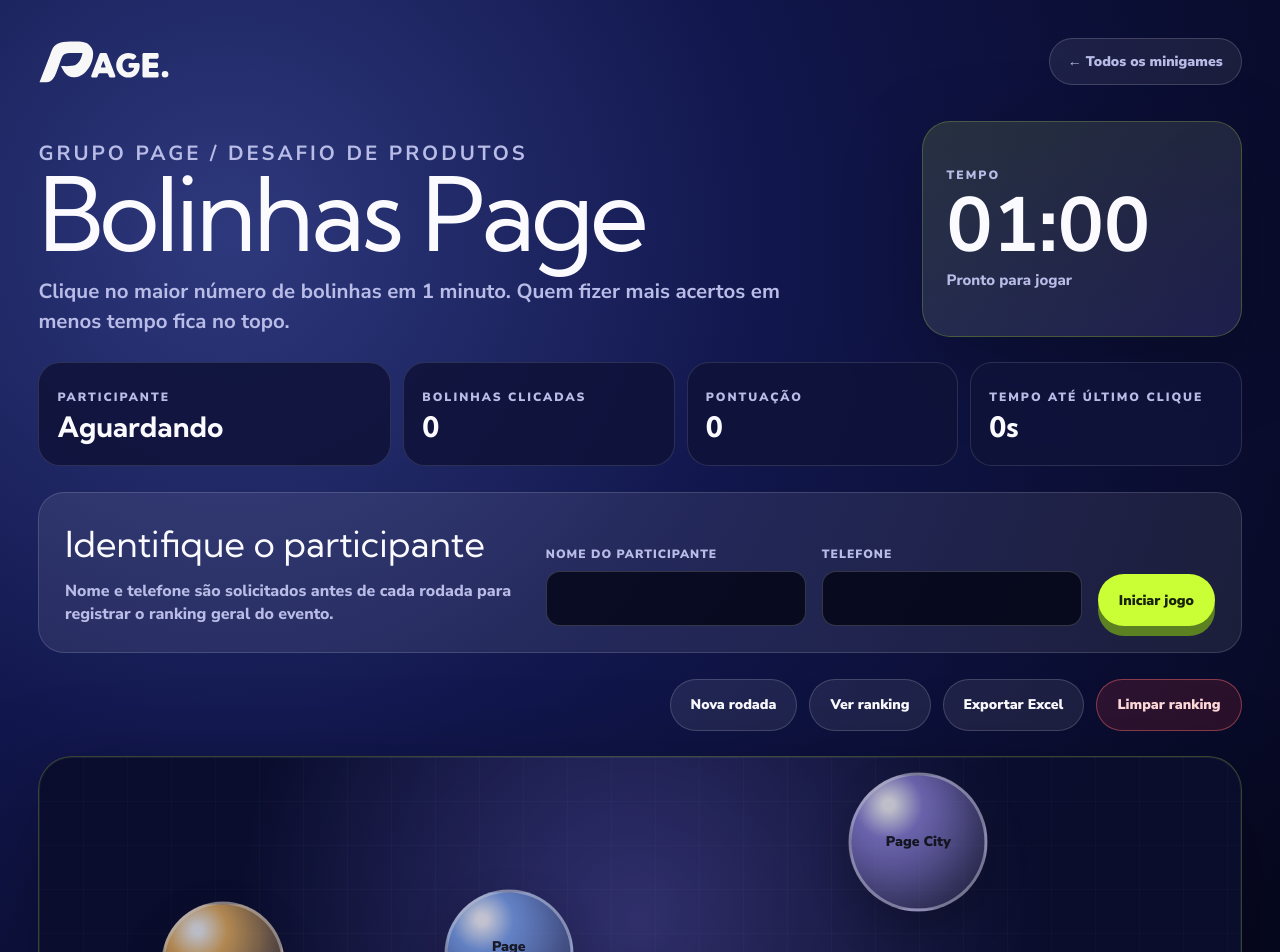
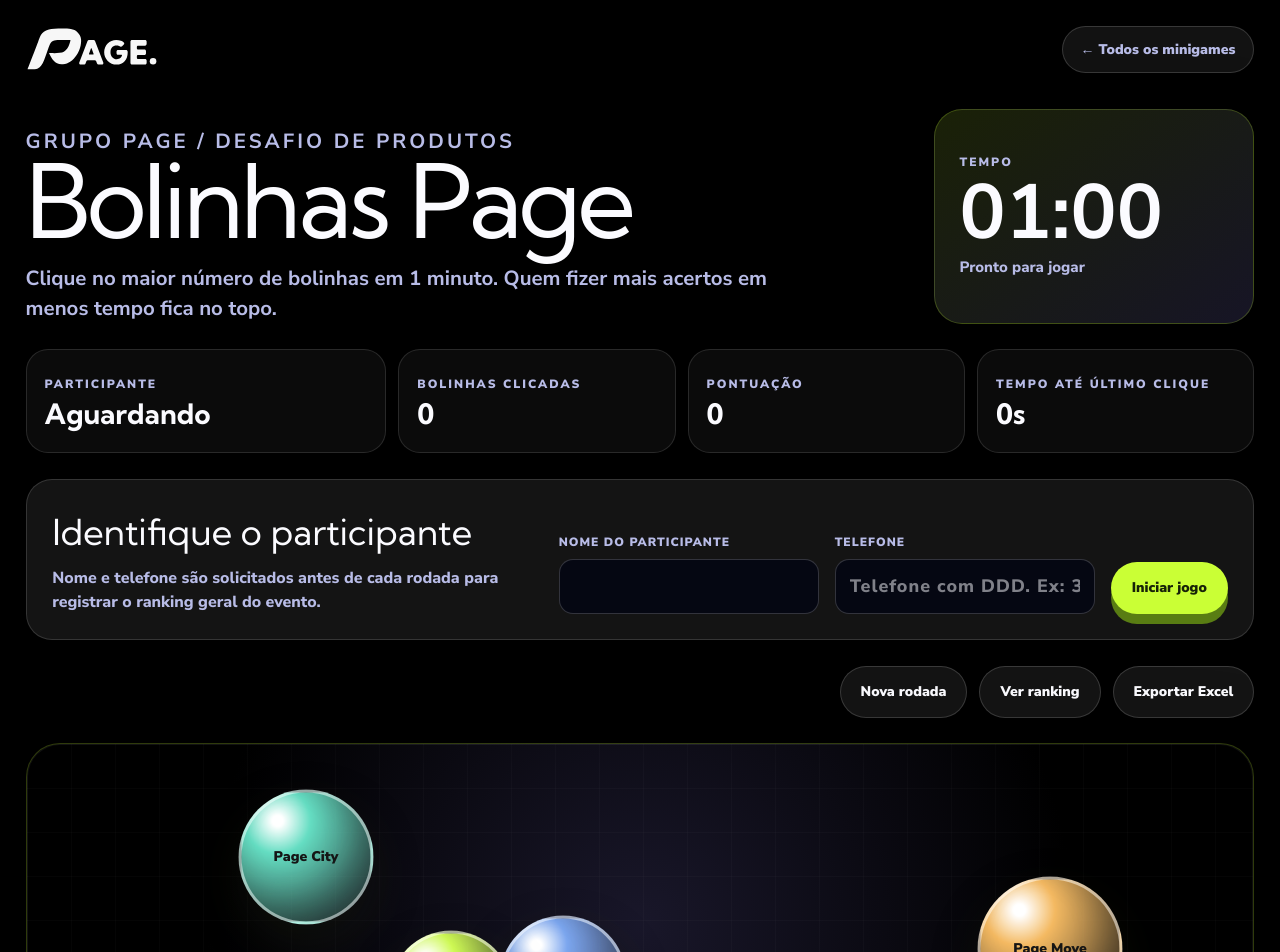
Before and after one commit to LoanTriforce/page-games, a Next.js app: page /minigames/bolinhas-page in a window 1280 px wide. Shown: the top 952 px of the page. Built offline with nearby package versions, Linux system fonts and the light colour scheme; no server answers; the database is empty.

Commit message:
feat: ajusta bolinhas para reflexo e limpeza via script

```diff
--- a/app/minigames/bolinhas-page/bolinhas-game.tsx
+++ b/app/minigames/bolinhas-page/bolinhas-game.tsx
@@ -7,7 +7,6 @@
   BUBBLES_RANKING_POLL_INTERVAL_MS,
   BUBBLES_ROUND_DURATION_MS,
   calculateBubblesScore,
-  clearBubblesRanking,
   downloadBubblesRankingSpreadsheet,
   formatBubblesDuration,
   formatBubblesResult,
@@ -17,7 +16,6 @@
   isValidBubblesPhone,
   loadBubblesPlayer,
   loadBubblesRanking,
-  normalizeBubblesPhone,
   saveBubblesPlayer,
   saveBubblesResult,
   sanitizeBubblesName,
@@ -32,8 +30,6 @@
   product: ProductName;
   x: number;
   y: number;
-  vx: number;
-  vy: number;
   size: number;
   color: string;
 };
@@ -55,8 +51,6 @@
     product: BUBBLES_PRODUCTS[index % BUBBLES_PRODUCTS.length],
     x: 12 + Math.random() * 76,
     y: 14 + Math.random() * 72,
-    vx: (Math.random() > 0.5 ? 1 : -1) * (7 + Math.random() * 8),
-    vy: (Math.random() > 0.5 ? 1 : -1) * (6 + Math.random() * 9),
     size: 118 + Math.round(Math.random() * 28),
     color: BUBBLE_COLORS[index % BUBBLE_COLORS.length],
   };
@@ -73,8 +67,6 @@
     product: BUBBLES_PRODUCTS[Math.floor(Math.random() * BUBBLES_PRODUCTS.length)],
     x: 12 + Math.random() * 76,
     y: 14 + Math.random() * 72,
-    vx: (Math.random() > 0.5 ? 1 : -1) * (8 + Math.random() * 10),
-    vy: (Math.random() > 0.5 ? 1 : -1) * (7 + Math.random() * 10),
     color: BUBBLE_COLORS[Math.floor(Math.random() * BUBBLE_COLORS.length)],
   };
 }
@@ -192,34 +184,11 @@
     if (phase !== "playing") return;
 
     let frame = 0;
-    let previous = performance.now();
-
     const tick = (now: number) => {
       currentTimeRef.current = now;
       const remaining = Math.max(0, BUBBLES_ROUND_DURATION_MS - (now - startTimeRef.current));
-      const deltaSeconds = Math.min(0.05, (now - previous) / 1000);
-      previous = now;
 
       setRemainingMs(remaining);
-      setBubbles((current) => current.map((bubble) => {
-        let nextX = bubble.x + bubble.vx * deltaSeconds;
-        let nextY = bubble.y + bubble.vy * deltaSeconds;
-        let nextVx = bubble.vx;
-        let nextVy = bubble.vy;
-        const radius = Math.max(7, Math.min(12, bubble.size / 12));
-
-        if (nextX < radius || nextX > 100 - radius) {
-          nextX = Math.min(100 - radius, Math.max(radius, nextX));
-          nextVx = -nextVx;
-        }
-        if (nextY < radius || nextY > 100 - radius) {
-          nextY = Math.min(100 - radius, Math.max(radius, nextY));
-          nextVy = -nextVy;
-        }
-
-        return { ...bubble, x: nextX, y: nextY, vx: nextVx, vy: nextVy };
-      }));
-
       if (remaining <= 0) {
         finishRound();
         return;
@@ -234,14 +203,14 @@
 
   function startGame() {
     const cleanName = sanitizeBubblesName(name);
-    const cleanPhone = normalizeBubblesPhone(phone);
+    const cleanPhone = phone.trim();
 
     if (!cleanName) {
       setError("Informe o nome do participante.");
       return;
     }
     if (!isValidBubblesPhone(cleanPhone)) {
-      setError("Informe um telefone brasileiro válido.");
+      setError("Informe um telefone com DDD contendo apenas números, com 10 ou 11 dígitos. Ex: 34999999999.");
       return;
     }
 
@@ -294,19 +263,6 @@
     setBubbles((current) => current.map((bubble) => bubble.id === bubbleId ? repositionBubble(bubble) : bubble));
   }
 
-  async function handleClearRanking() {
-    const confirmed = window.confirm("Tem certeza que deseja apagar todo o ranking de Bolinhas Page? Esta ação não poderá ser desfeita.");
-    if (!confirmed) return;
-
-    try {
-      await clearBubblesRanking();
-      setRanking([]);
-      setMessage("Ranking limpo com sucesso.");
-    } catch {
-      setMessage("Não foi possível limpar o ranking geral agora.");
-    }
-  }
-
   function handleExportRanking() {
     if (ranking.length === 0) {
       setMessage("Não existem participantes para exportar.");
@@ -346,7 +302,7 @@
             <p>Nome e telefone são solicitados antes de cada rodada para registrar o ranking geral do evento.</p>
           </div>
           <label>Nome do participante<input value={name} onChange={(event) => setName(event.target.value)} maxLength={40} autoComplete="name" /></label>
-          <label>Telefone<input value={phone} onChange={(event) => setPhone(event.target.value)} inputMode="tel" maxLength={16} autoComplete="tel" /></label>
+          <label>Telefone<input value={phone} onChange={(event) => setPhone(event.target.value)} inputMode="numeric" maxLength={11} autoComplete="tel" pattern="[0-9]*" placeholder="Telefone com DDD. Ex: 34999999999" /></label>
           {error && <p className="bubbles-error" role="alert">{error}</p>}
           <button className="bubbles-primary" onClick={startGame} type="button">Iniciar jogo</button>
         </div>
@@ -356,7 +312,6 @@
         <button className="bubbles-secondary" onClick={prepareNewRound} type="button">Nova rodada</button>
         <Link className="bubbles-secondary" href="/minigames/bolinhas-page/ranking">Ver ranking</Link>
         <button className="bubbles-secondary" onClick={handleExportRanking} type="button">Exportar Excel</button>
-        <button className="bubbles-danger" onClick={handleClearRanking} type="button">Limpar ranking</button>
       </div>
 
       {message && <p className="bubbles-message" role="status">{message}</p>}
--- a/app/minigames/bolinhas-page/bolinhas-ranking-service.ts
+++ b/app/minigames/bolinhas-page/bolinhas-ranking-service.ts
@@ -88,8 +88,7 @@
 }
 
 export function isValidBubblesPhone(phone: string) {
-  const normalized = normalizeBubblesPhone(phone);
-  return /^[1-9]{2}(?:9\d{8}|[2-9]\d{7})$/.test(normalized);
+  return /^\d{10,11}$/.test(phone) && /^[1-9]{2}/.test(phone);
 }
 
 export function formatBubblesDuration(ms: number) {
@@ -209,21 +208,6 @@
 
   const entries = await loadBubblesRanking();
   return { entries, position: entries.findIndex((entry) => entry.id === id) + 1, saved: response.ok };
-}
-
-export async function clearBubblesRanking() {
-  const config = getSupabaseConfig();
-  const response = await fetch(`${config.supabaseUrl}/rest/v1/rpc/clear_bubbles_rankings`, {
-    method: "POST",
-    headers: {
-      ...getSupabaseHeaders(),
-      Accept: "application/json",
-      "Content-Type": "application/json",
-    },
-    body: "{}",
-  });
-
-  if (!response.ok) throw new Error("Não foi possível limpar o ranking geral.");
 }
 
 export function saveBubblesPlayer(name: string, phone: string) {
--- a/app/minigames/bolinhas-page/bolinhas-style.css
+++ b/app/minigames/bolinhas-page/bolinhas-style.css
@@ -1,4 +1,4 @@
-.bubbles-page { --bubbles-bg: #060820; --bubbles-panel: rgba(15, 19, 58, .88); --bubbles-line: rgba(202, 255, 53, .2); --bubbles-lime: #caff35; --bubbles-purple: #8b7fe8; --bubbles-text: #fbfbff; --bubbles-muted: #b8bce7; min-height: 100svh; padding: clamp(22px, 3vw, 42px); color: var(--bubbles-text); background: radial-gradient(circle at 18% 16%, #2e397d 0, #11164c 34%, #060820 78%); overflow-x: hidden; }
+.bubbles-page { --bubbles-bg: #000; --bubbles-panel: rgba(12, 12, 12, .92); --bubbles-line: rgba(202, 255, 53, .2); --bubbles-lime: #caff35; --bubbles-purple: #8b7fe8; --bubbles-text: #fbfbff; --bubbles-muted: #b8bce7; width: 100%; min-height: 100svh; padding: clamp(18px, 2vw, 34px); color: var(--bubbles-text); background: #000; overflow-x: hidden; }
 .bubbles-header { max-width: 1480px; margin: 0 auto clamp(20px, 3vw, 36px); display: flex; justify-content: space-between; align-items: center; gap: 22px; }
 .bubbles-back { min-height: 44px; display: inline-flex; align-items: center; justify-content: center; padding: 12px 18px; border: 1px solid rgba(255,255,255,.16); border-radius: 999px; color: var(--bubbles-muted); background: rgba(255,255,255,.07); font-size: 14px; font-weight: 900; }
 .bubbles-back:hover { color: var(--bubbles-text); border-color: var(--bubbles-lime); background: rgba(255,255,255,.12); }
@@ -21,18 +21,16 @@
 .bubbles-start-panel input { min-height: 52px; border: 1px solid rgba(255,255,255,.18); border-radius: 14px; padding: 13px 14px; background: rgba(2,4,19,.78); color: var(--bubbles-text); font: inherit; font-size: 18px; font-weight: 800; outline: none; }
 .bubbles-start-panel input:focus-visible { outline: 3px solid var(--bubbles-lime); outline-offset: 3px; }
 .bubbles-error { grid-column: 1 / -1; margin: 0; padding: 12px 14px; border-radius: 14px; color: #ffd9d9; background: rgba(255,78,78,.16); font-weight: 900; }
-.bubbles-primary, .bubbles-secondary, .bubbles-danger { min-height: 52px; display: inline-flex; align-items: center; justify-content: center; border: 1px solid transparent; border-radius: 999px; padding: 13px 20px; font: inherit; font-size: 14px; font-weight: 1000; cursor: pointer; transition: transform .18s ease, border-color .18s ease, background .18s ease, color .18s ease; }
+.bubbles-primary, .bubbles-secondary { min-height: 52px; display: inline-flex; align-items: center; justify-content: center; border: 1px solid transparent; border-radius: 999px; padding: 13px 20px; font: inherit; font-size: 14px; font-weight: 1000; cursor: pointer; transition: transform .18s ease, border-color .18s ease, background .18s ease, color .18s ease; }
 .bubbles-primary { background: var(--bubbles-lime); color: #172208; box-shadow: 0 10px 0 rgba(126, 181, 19, .65); }
 .bubbles-primary:hover { transform: translateY(-2px); }
 .bubbles-secondary { color: var(--bubbles-text); border-color: rgba(255,255,255,.16); background: rgba(255,255,255,.08); }
 .bubbles-secondary:hover { border-color: var(--bubbles-lime); background: rgba(255,255,255,.14); }
-.bubbles-danger { color: #ffd9d9; border-color: rgba(255,112,112,.45); background: rgba(255,58,58,.14); }
-.bubbles-danger:hover { color: #fff; border-color: rgba(255,112,112,.9); background: rgba(255,58,58,.24); }
 .bubbles-actions, .bubbles-ranking-actions { display: flex; justify-content: flex-end; flex-wrap: wrap; gap: 12px; }
 .bubbles-message { margin: 0; padding: 14px 18px; border: 1px solid rgba(255,255,255,.14); border-radius: 18px; color: var(--bubbles-muted); background: rgba(255,255,255,.08); font-size: 16px; font-weight: 900; }
-.bubbles-arena { position: relative; height: clamp(470px, 58vh, 680px); min-height: 430px; border: 1px solid rgba(202,255,53,.23); border-radius: 34px; background: radial-gradient(circle at 50% 35%, rgba(139,127,232,.28), rgba(10,13,44,.96) 60%); overflow: hidden; box-shadow: inset 0 0 0 1px rgba(255,255,255,.06), 0 34px 100px rgba(0,0,0,.35); }
+.bubbles-arena { position: relative; height: clamp(520px, 64vh, 760px); min-height: 460px; border: 1px solid rgba(202,255,53,.23); border-radius: 34px; background: radial-gradient(circle at 50% 35%, rgba(139,127,232,.18), rgba(0,0,0,.98) 62%); overflow: hidden; box-shadow: inset 0 0 0 1px rgba(255,255,255,.06), 0 34px 100px rgba(0,0,0,.35); }
 .bubbles-arena-grid { position: absolute; inset: 0; opacity: .28; background-image: linear-gradient(rgba(255,255,255,.08) 1px, transparent 1px), linear-gradient(90deg, rgba(255,255,255,.08) 1px, transparent 1px); background-size: 44px 44px; }
-.bubbles-ball { position: absolute; width: var(--bubble-size); height: var(--bubble-size); transform: translate(-50%, -50%); border: 3px solid rgba(255,255,255,.48); border-radius: 999px; background: radial-gradient(circle at 28% 22%, #fff 0 4%, var(--bubble-color) 24%, rgba(255,255,255,.1) 100%); color: #151515; box-shadow: 0 18px 45px rgba(0,0,0,.32), inset -14px -18px 30px rgba(0,0,0,.17); cursor: pointer; touch-action: manipulation; }
+.bubbles-ball { position: absolute; width: var(--bubble-size); height: var(--bubble-size); transform: translate(-50%, -50%); border: 3px solid rgba(255,255,255,.48); border-radius: 999px; background: radial-gradient(circle at 28% 22%, #fff 0 4%, var(--bubble-color) 24%, rgba(255,255,255,.1) 100%); color: #151515; box-shadow: 0 18px 45px rgba(0,0,0,.32), inset -14px -18px 30px rgba(0,0,0,.17); cursor: pointer; touch-action: manipulation; animation: bubbles-pop .22s ease both, bubbles-pulse 1.8s ease-in-out infinite; }
 .bubbles-ball:disabled { cursor: default; filter: grayscale(.18); opacity: .72; }
 .bubbles-ball span { width: 100%; height: 100%; display: flex; align-items: center; justify-content: center; padding: 16px; text-align: center; font-size: clamp(14px, 1vw, 18px); line-height: 1.06; font-weight: 1000; text-wrap: balance; }
 .bubbles-ball:not(:disabled):hover { z-index: 3; transform: translate(-50%, -50%) scale(1.06); }
@@ -51,7 +49,7 @@
 .bubbles-ranking-preview span, .bubbles-ranking-preview em { color: var(--bubbles-muted); font-style: normal; font-weight: 900; }
 .bubbles-ranking-preview strong { overflow-wrap: anywhere; }
 .bubbles-ranking-preview p, .bubbles-ranking-empty { margin: 0; padding: 24px; color: var(--bubbles-muted); font-size: 18px; font-weight: 850; }
-.bubbles-ranking-shell { background: radial-gradient(circle at 18% 10%, #253782 0, #10164a 34%, #060820 78%); }
+.bubbles-ranking-shell { background: #000; }
 .bubbles-ranking-heading { display: grid; grid-template-columns: 1fr auto; align-items: end; gap: 10px 24px; }
 .bubbles-ranking-heading span { grid-column: 2; grid-row: 1 / 3; color: var(--bubbles-muted); font-weight: 900; }
 .bubbles-ranking-table-wrap { border: 1px solid rgba(255,255,255,.13); border-radius: 26px; background: rgba(255,255,255,.07); overflow: hidden; }
@@ -74,13 +72,15 @@
   .bubbles-header, .bubbles-actions, .bubbles-ranking-actions, .bubbles-ranking-preview > div { align-items: stretch; flex-direction: column; }
   .bubbles-stats { grid-template-columns: 1fr; }
   .bubbles-start-panel { padding: 16px; }
-  .bubbles-primary, .bubbles-secondary, .bubbles-danger { width: 100%; }
+  .bubbles-primary, .bubbles-secondary { width: 100%; }
   .bubbles-arena { min-height: 390px; }
   .bubbles-ball { width: calc(var(--bubble-size) * .82); height: calc(var(--bubble-size) * .82); }
   .bubbles-ranking-preview li { grid-template-columns: 48px minmax(0, 1fr); }
   .bubbles-ranking-preview em { grid-column: 2; }
 }
 @media (prefers-reduced-motion: reduce) {
-  .bubbles-primary, .bubbles-secondary, .bubbles-danger, .bubbles-ball { transition: none; }
+  .bubbles-primary, .bubbles-secondary, .bubbles-ball { animation: none; transition: none; }
   .bubbles-primary:hover, .bubbles-ball:not(:disabled):hover { transform: translate(-50%, -50%); }
 }
+@keyframes bubbles-pop { from { opacity: 0; transform: translate(-50%, -50%) scale(.72); } to { opacity: 1; transform: translate(-50%, -50%) scale(1); } }
+@keyframes bubbles-pulse { 0%, 100% { box-shadow: 0 18px 45px rgba(0,0,0,.32), inset -14px -18px 30px rgba(0,0,0,.17); } 50% { box-shadow: 0 22px 56px rgba(202,255,53,.18), inset -14px -18px 30px rgba(0,0,0,.17); } }
--- a/app/minigames/bolinhas-page/ranking/bolinhas-ranking-board.tsx
+++ b/app/minigames/bolinhas-page/ranking/bolinhas-ranking-board.tsx
@@ -4,7 +4,6 @@
 import { useEffect, useState } from "react";
 import {
   BUBBLES_RANKING_POLL_INTERVAL_MS,
-  clearBubblesRanking,
   downloadBubblesRankingSpreadsheet,
   formatBubblesDate,
   formatBubblesDuration,
@@ -50,19 +49,6 @@
     };
   }, []);
 
-  async function handleClearRanking() {
-    const confirmed = window.confirm("Tem certeza que deseja apagar todo o ranking de Bolinhas Page? Esta ação não poderá ser desfeita.");
-    if (!confirmed) return;
-
-    try {
-      await clearBubblesRanking();
-      setEntries([]);
-      setMessage("Ranking limpo com sucesso.");
-    } catch {
-      setMessage("Não foi possível limpar o ranking geral agora.");
-    }
-  }
-
   function handleExportRanking() {
     if (entries.length === 0) {
       setMessage("Não existem participantes para exportar.");
@@ -84,7 +70,6 @@
       <div className="bubbles-ranking-actions" aria-label="Ações do ranking">
         <Link className="bubbles-secondary" href="/minigames/bolinhas-page">Voltar para o jogo</Link>
         <button className="bubbles-secondary" onClick={handleExportRanking} type="button">Exportar Excel</button>
-        <button className="bubbles-danger" onClick={handleClearRanking} type="button">Limpar ranking</button>
       </div>
 
       {message && <p className="bubbles-message" role="status">{message}</p>}
--- a/app/minigames/bolinhas-page/ranking/page.tsx
+++ b/app/minigames/bolinhas-page/ranking/page.tsx
@@ -5,7 +5,7 @@
 
 export const metadata = {
   title: "Ranking Bolinhas Page | Page Games",
-  description: "Ranking local do jogo Bolinhas Page para eventos do Grupo Page.",
+  description: "Ranking global do jogo Bolinhas Page para eventos do Grupo Page.",
 };
 
 export default function BubblesRankingPage() {
--- a/package.json
+++ b/package.json
@@ -6,7 +6,8 @@
     "dev": "next dev --webpack",
     "build": "next build",
     "start": "next start",
-    "lint": "eslint"
+    "lint": "eslint",
+    "clear:bolinhas-ranking": "node scripts/clear-bolinhas-ranking.mjs"
   },
   "dependencies": {
     "next": "16.3.4",
--- /dev/null
+++ b/scripts/clear-bolinhas-ranking.mjs
@@ -0,0 +1,76 @@
+#!/usr/bin/env node
+import fs from "node:fs";
+import path from "node:path";
+import readline from "node:readline";
+
+function loadDotEnv(filePath) {
+  if (!fs.existsSync(filePath)) return;
+  const lines = fs.readFileSync(filePath, "utf8").split(/\r?\n/);
+
+  for (const line of lines) {
+    const trimmed = line.trim();
+    if (!trimmed || trimmed.startsWith("#")) continue;
+    const separator = trimmed.indexOf("=");
+    if (separator === -1) continue;
+    const key = trimmed.slice(0, separator).trim();
+    const value = trimmed.slice(separator + 1).trim().replace(/^['"]|['"]$/g, "");
+    if (!process.env[key]) process.env[key] = value;
+  }
+}
+
+function ask(question) {
+  const rl = readline.createInterface({ input: process.stdin, output: process.stdout });
+  return new Promise((resolve) => {
+    rl.question(question, (answer) => {
+      rl.close();
+      resolve(answer);
+    });
+  });
+}
+
+async function main() {
+  loadDotEnv(path.join(process.cwd(), ".env.local"));
+
+  const supabaseUrl = process.env.NEXT_PUBLIC_SUPABASE_URL?.replace(/\/$/, "");
+  const serviceKey = process.env.SUPABASE_SERVICE_ROLE_KEY || process.env.SUPABASE_SECRET_KEY;
+
+  if (!supabaseUrl) {
+    throw new Error("NEXT_PUBLIC_SUPABASE_URL não foi encontrado no ambiente ou no .env.local.");
+  }
+  if (!serviceKey) {
+    throw new Error("Defina SUPABASE_SERVICE_ROLE_KEY no Git Bash antes de limpar o ranking de bolinhas.");
+  }
+
+  console.log("Este comando limpa somente o ranking global do jogo Bolinhas Page.");
+  console.log("Tabela alvo: public.bubbles_rankings");
+  console.log("O ranking do caça-palavras não será alterado.\n");
+
+  const confirmation = await ask("Digite LIMPAR para confirmar: ");
+  if (confirmation !== "LIMPAR") {
+    console.log("Operação cancelada. Nenhum dado foi apagado.");
+    return;
+  }
+
+  const response = await fetch(`${supabaseUrl}/rest/v1/bubbles_rankings?id=not.is.null`, {
+    method: "DELETE",
+    headers: {
+      apikey: serviceKey,
+      Authorization: `Bearer ${serviceKey}`,
+      Prefer: "return=representation",
+      Accept: "application/json",
+    },
+  });
+
+  const body = await response.text();
+  if (!response.ok) {
+    throw new Error(`Falha ao limpar o ranking (${response.status}): ${body}`);
+  }
+
+  const removed = body ? JSON.parse(body).length : 0;
+  console.log(`Ranking de bolinhas limpo com sucesso. Registros removidos: ${removed}.`);
+}
+
+main().catch((error) => {
+  console.error(error.message);
+  process.exit(1);
+});
```
Also changed, not shown: 1 other file (tests, documents, lock files or other folders).
